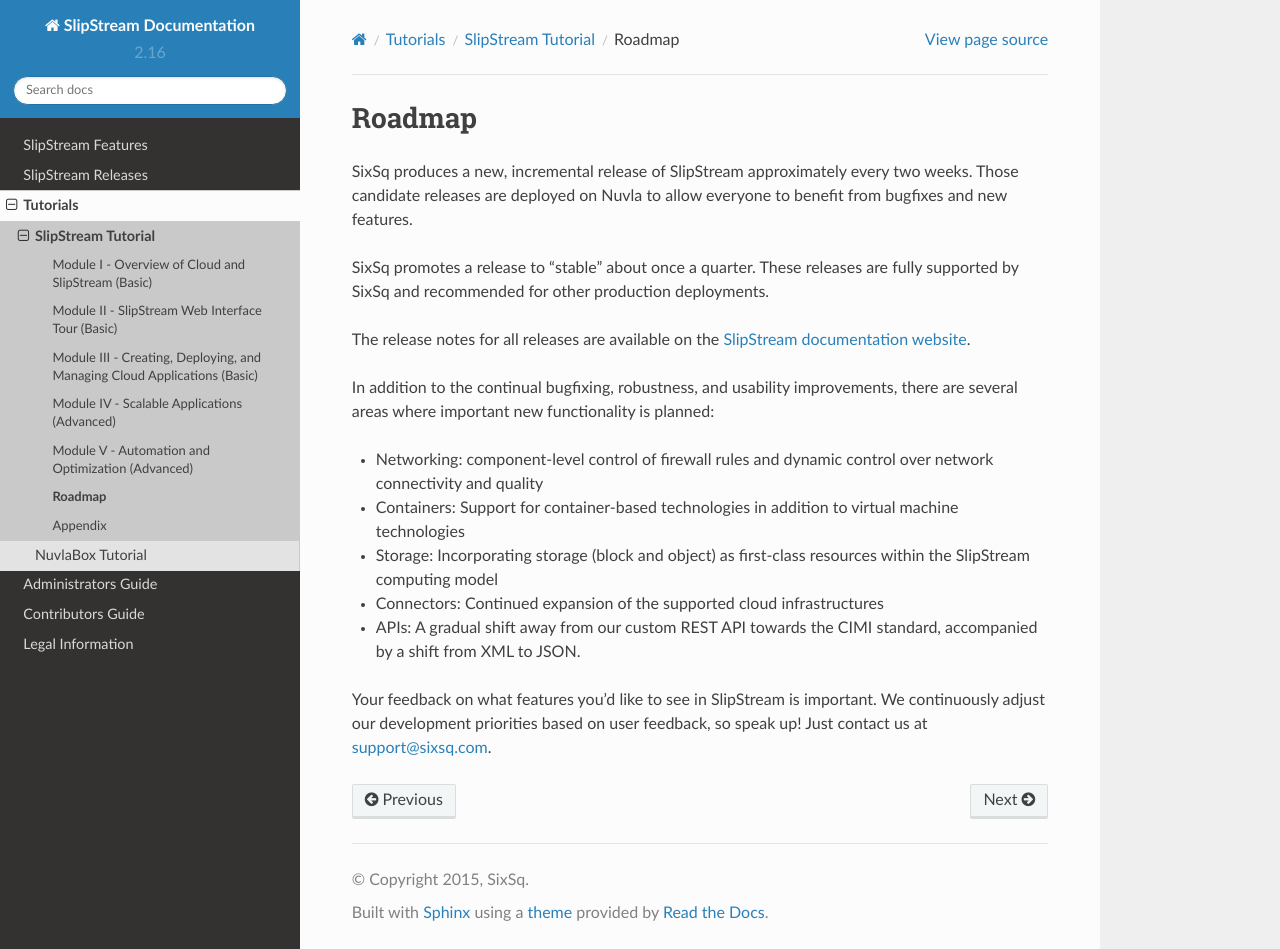
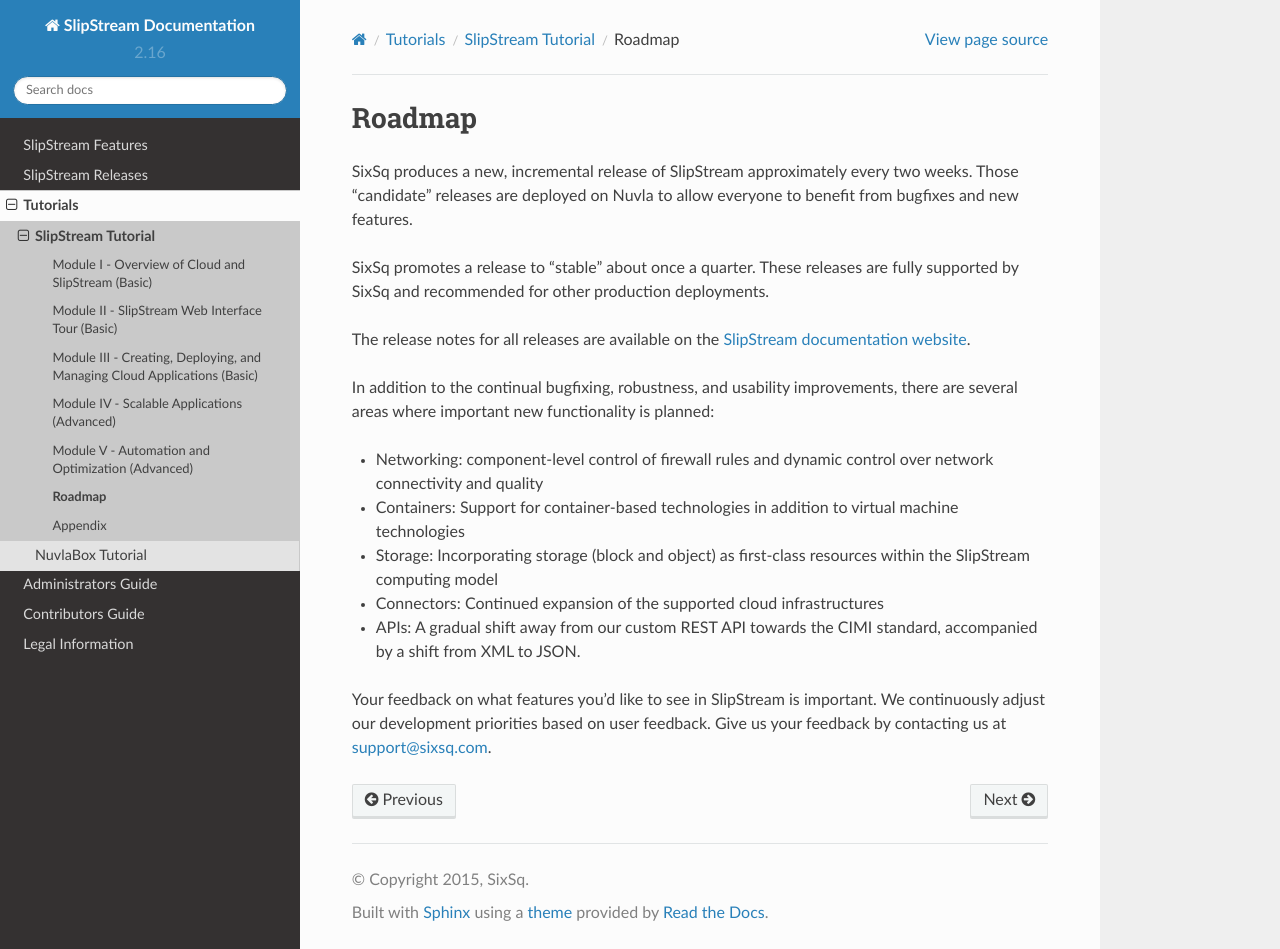
Before and after one commit to slipstream/SlipStreamDocumentation, a Sphinx documentation site: the page built from docs/tutorials/ss/roadmap.rst, in a window 1280 px wide and 949 px high. Built offline with Sphinx 7.4.7 and the Read the Docs theme 2.0.0, drawn with Linux system fonts in a browser that asks for light colours.

Commit message:
update roadmap

```diff
--- a/docs/tutorials/ss/roadmap.rst
+++ b/docs/tutorials/ss/roadmap.rst
@@ -2,7 +2,7 @@
 =======
 
 SixSq produces a new, incremental release of SlipStream approximately
-every two weeks.  Those candidate releases are deployed on Nuvla to
+every two weeks.  Those "candidate" releases are deployed on Nuvla to
 allow everyone to benefit from bugfixes and new features.
 
 SixSq promotes a release to "stable" about once a quarter.  These
@@ -29,4 +29,5 @@
 
 Your feedback on what features you'd like to see in SlipStream is
 important.  We continuously adjust our development priorities based on
-user feedback, so speak up!  Just contact us at support@sixsq.com.
+user feedback.  Give us your feedback by contacting us at
+support@sixsq.com.
```
